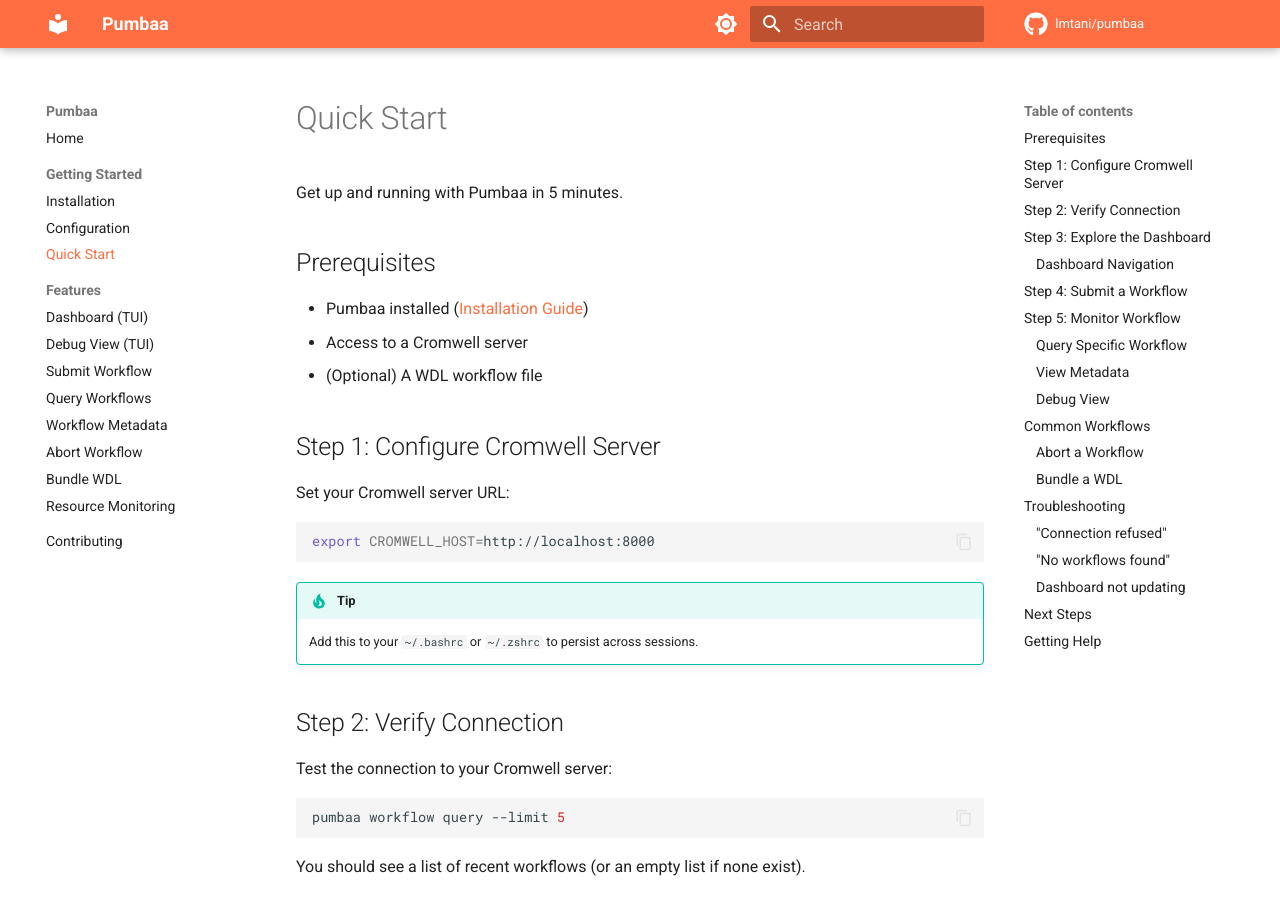
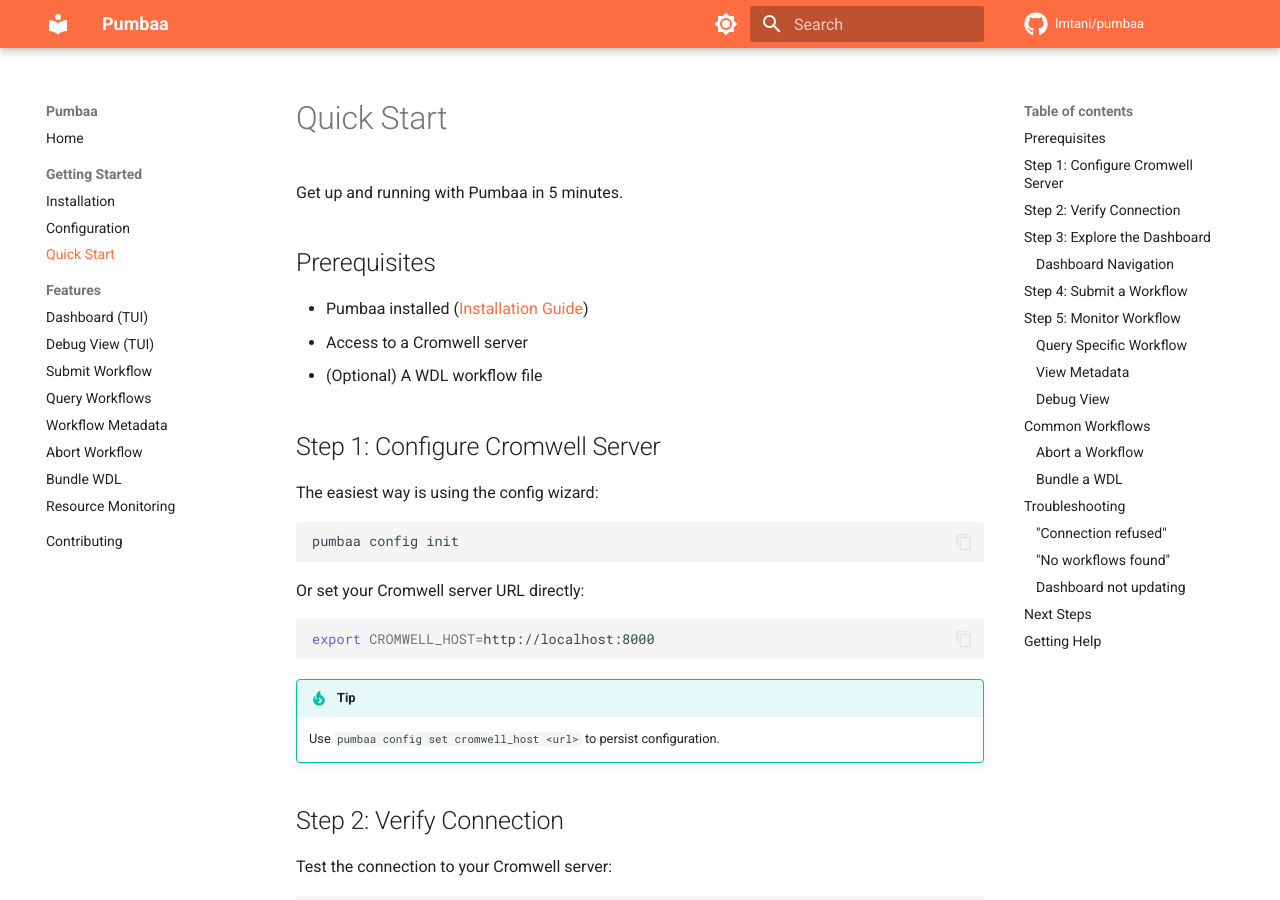
Before and after one commit to lmtani/pumbaa, an MkDocs documentation site: the page built from docs/getting-started/quick-start.md, in a window 1280 px wide and 900 px high. Built offline with MkDocs 1.6.1 and Material for MkDocs 9.7.7, drawn with Linux system fonts in a browser that asks for light colours; comment, search, counter and statistics services are not loaded.

Commit message:
docs: Update quick start and chat documentation to recommend `pumbaa config init`

````diff
--- a/docs/getting-started/quick-start.md
+++ b/docs/getting-started/quick-start.md
@@ -10,14 +10,20 @@
 
 ## Step 1: Configure Cromwell Server
 
-Set your Cromwell server URL:
+The easiest way is using the config wizard:
+
+```bash
+pumbaa config init
+```
+
+Or set your Cromwell server URL directly:
 
 ```bash
 export CROMWELL_HOST=http://localhost:8000
 ```
 
 !!! tip
-    Add this to your `~/.bashrc` or `~/.zshrc` to persist across sessions.
+    Use `pumbaa config set cromwell_host <url>` to persist configuration.
 
 ## Step 2: Verify Connection
 
````
Also changed, not shown: docs/index.md (+5 -1 lines).
